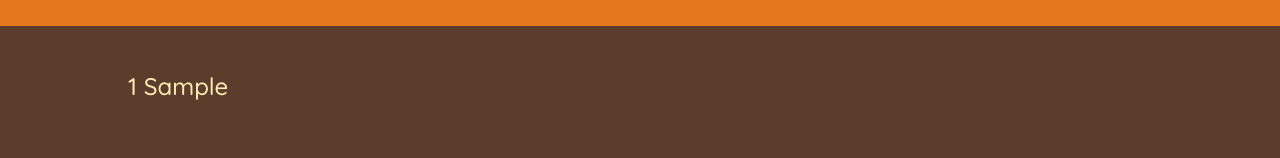
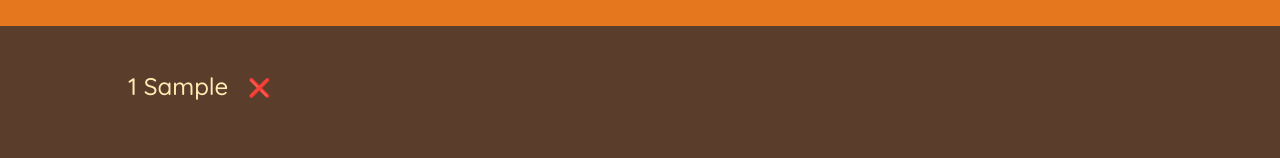
Before and after one commit to Huseinaz/travel-list, a React (Create React App) app: page / in a window 1280 px wide. Both pictures are taken after typing "Sample" into the empty fields and a click on the button "ADD". Shown: the part 251-409 px from the top of the page. Built offline with nearby package versions, Linux system fonts and the light colour scheme.

Commit message:
Deleting an Item

```diff
--- a/src/App.js
+++ b/src/App.js
@@ -1,10 +1,10 @@
 import { useState } from "react";
 
-const initialItems = [
-  { id: 1, description: "Passports", quantity: 2, packed: false },
-  { id: 2, description: "Socks", quantity: 12, packed: true },
-  { id: 3, description: "Charger", quantity: 1, packed: false },
-];
+// const initialItems = [
+//   { id: 1, description: "Passports", quantity: 2, packed: false },
+//   { id: 2, description: "Socks", quantity: 12, packed: true },
+//   { id: 3, description: "Charger", quantity: 1, packed: false },
+// ];
 
 const App = () => {
   const [items, setItems] = useState([]);
@@ -13,11 +13,15 @@
     setItems((items) => [...items, item]);
   }
 
+  const handleDeleteItem = (id) => {
+    setItems(items => items.filter((item) => item.id !== id));
+  }
+
   return (
     <div className="app">
       <Logo />
       <Form onAddItems={handleAddItems} />
-      <PackingList items={items} />
+      <PackingList items={items} onDeleteItem={handleDeleteItem} />
       <Stats />
     </div>
   );
@@ -76,25 +80,25 @@
   );
 }
 
-const PackingList = ({ items }) => {
+const PackingList = ({ items, onDeleteItem }) => {
   return (
     <div className="list">
       <ul>
         {items.map((item) => (
-          <Item item={item} key={item.id} />
+          <Item item={item} onDeleteItem={onDeleteItem} key={item.id} />
         ))}
       </ul>
     </div>
   );
 }
 
-const Item = ({ item }) => {
+const Item = ({ item, onDeleteItem }) => {
   return (
     <li>
       <span style={item.packed ? { textDecoration: 'line-through' } : {}}>
         {item.quantity} {item.description}
       </span>
-      <button>X</button>
+      <button onClick={() => onDeleteItem(item.id)}>❌</button>
     </li>
   )
 }
```
